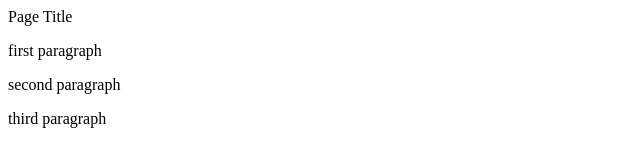
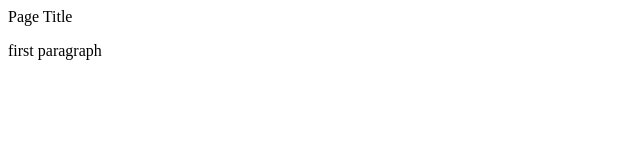
Before and after one commit to Bergu1/test, a plain HTML site: page index.html in a window 1280 px wide. Shown: the whole page, without its empty margins (0-640 px from the left). Drawn offline with Linux system fonts and the light colour scheme.

Commit message:
Update index.html

```diff
--- a/index.html
+++ b/index.html
@@ -4,7 +4,5 @@
     </head>
     <body>
         <p>first paragraph</p>
-        <p>second paragraph</p>
-        <p>third paragraph</p>
     </body>
 </html>
```
